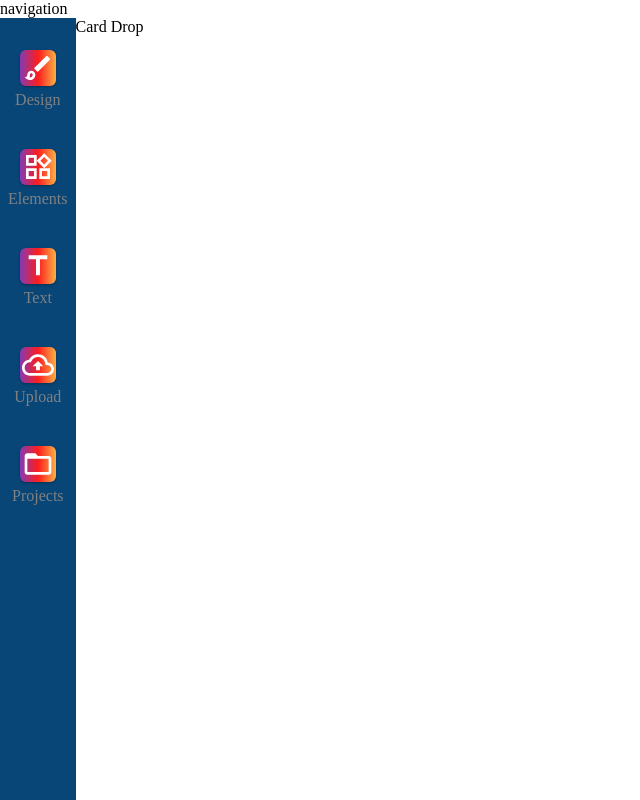
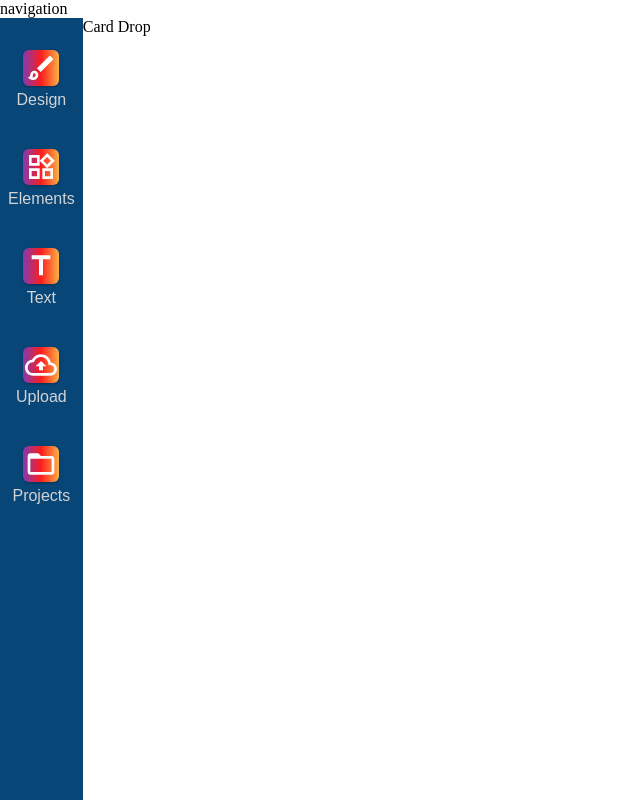
Before and after one commit to kingdayx/CardCreate, a React (Vite) app: page /create in a window 1280 px wide. Shown: the whole page, without its empty margins (0-640 px from the left). Built offline with nearby package versions, Linux system fonts and the light colour scheme.

Commit message:
changed font on menu

```diff
--- a/src/components/CreateCard/Menu/index.jsx
+++ b/src/components/CreateCard/Menu/index.jsx
@@ -26,7 +26,8 @@ const MenuIconContainer = styled.div`
 `;
 
 const MenuIconTitle = styled.div`
-  color: grey;
+  color: lightgrey;
+  font-family: sans-serif;
   padding-top: 5px;
 `;
 
```
